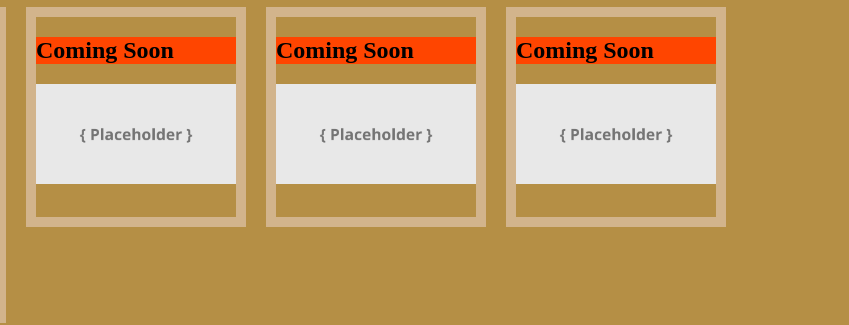
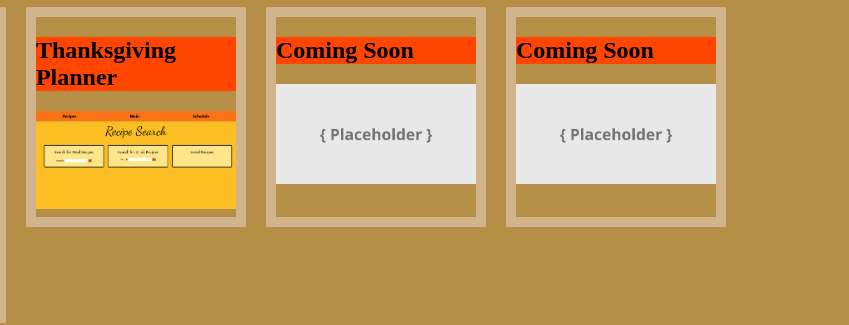
Before and after one commit to Dmancini87/Portfoilo, a plain HTML site: page index.html in a window 1280 px wide. Shown: the part 379-704 px from the top of the page, 431-1280 px from the left. Drawn offline with Linux system fonts and the light colour scheme.

Commit message:
added project 1

```diff
--- a/index.html
+++ b/index.html
@@ -39,8 +39,10 @@
             </a>
         </section>
         <section id="box-2">
-            <h2>Coming Soon</h2>
-            <img id="work-pic-2" src="./assets/9f445f80-e35e-11e9-9977-bd2a8c863c24.png" alt ="work1">
+            <h2>Thanksgiving Planner</h2>
+            <a herf="https://average-android.github.io/CookingRepo/index.html">
+            <img id="work-pic-2" src="./assets/cooking repo.png" alt ="work1">
+        </a>
         </section>
         <section id="box-2">
             <h2>Coming Soon</h2>
```
Also changed, not shown: assets/cooking repo.png (added), 1 other file.
